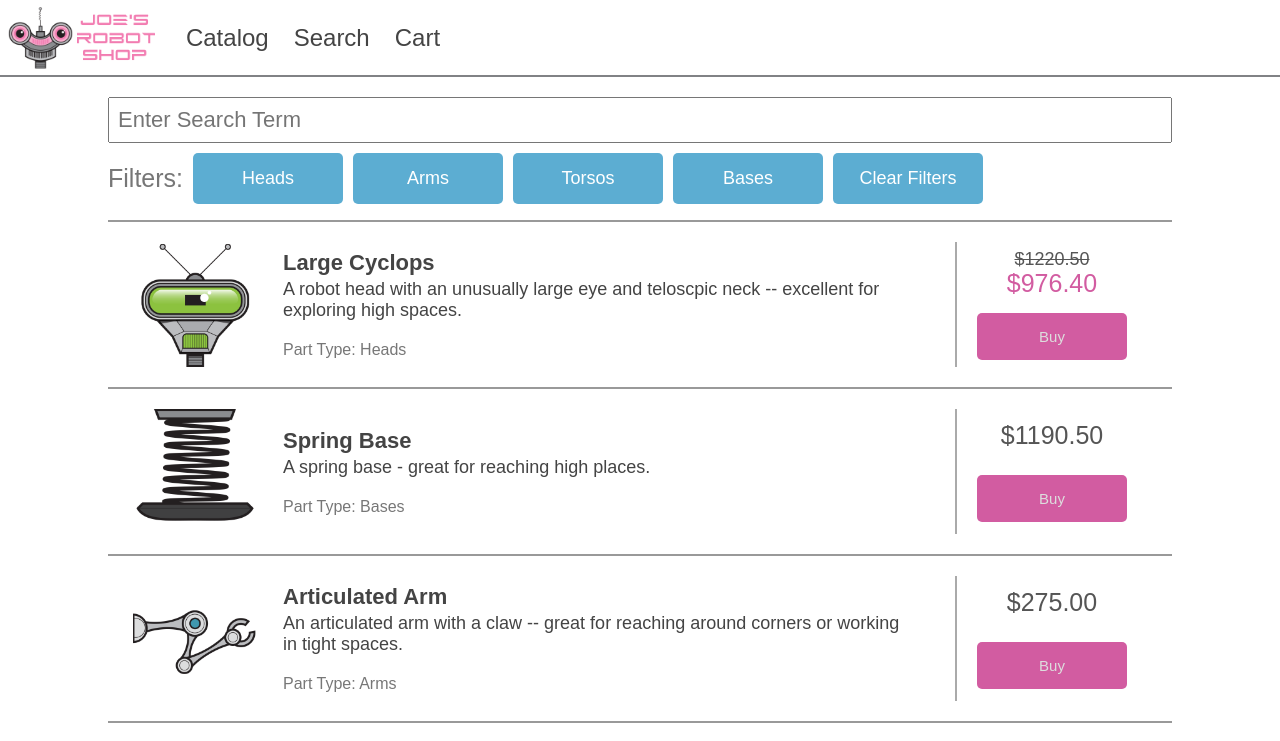
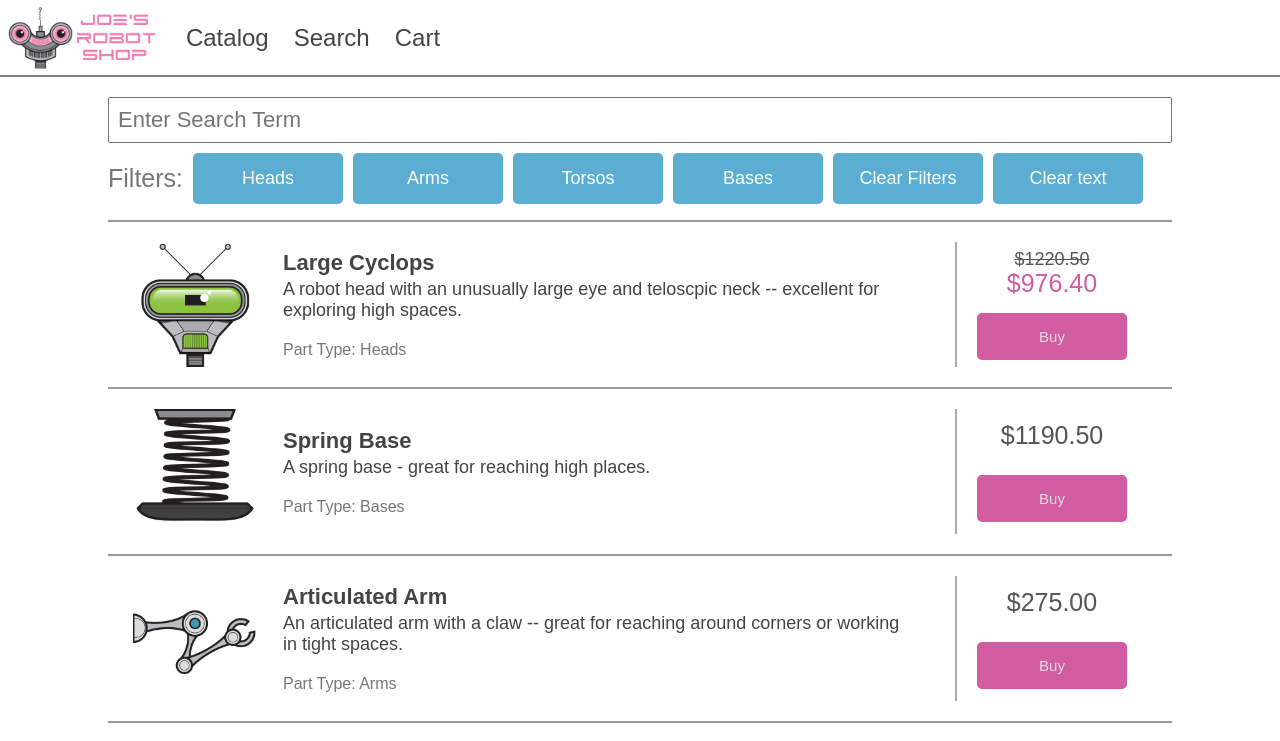
Before and after one commit to sudogem/vue3_pinia_bot, a Vue app: page /search in a window 1280 px wide. Shown: the top 741 px of the page. Built offline with nearby package versions, Linux system fonts and the light colour scheme.

Commit message:
Clear the search term

```diff
--- a/src/search/ProductSearch.vue
+++ b/src/search/ProductSearch.vue
@@ -1,7 +1,7 @@
 <template>
   <div class="container">
     <div>
-      <input placeholder="Enter Search Term" @input="searchTerm = $event.target.value" />
+      <input placeholder="Enter Search Term" v-model="term" @input="searchTerm = $event.target.value" />
     </div>
     <div class="filters">
       <div class="filters-text">Filters:</div>
@@ -10,6 +10,7 @@
       <div><button @click="filter('Torsos')" :class="getClass('Torsos')">Torsos</button></div>
       <div><button @click="filter('Bases')" :class="getClass('Bases')">Bases</button></div>
       <div><button @click="clearFilters()">Clear Filters</button></div>
+      <div><button @click="clearSearchbox()">Clear text</button></div>
     </div>
     <div>
       <ul class="products">
@@ -40,6 +41,7 @@ import { useCartStore } from '@/stores/cart'
 const cartStore = useCartStore()
 
 const searchTerm = ref('')
+const term = ref('')
 const { searchResults } = useSearch(searchTerm)
 
 const {
@@ -60,6 +62,11 @@ const {
 function filter(category) {
   const filtersObj = { category }
   applyFilters(filtersObj)
+}
+
+function clearSearchbox() {
+  term.value = ''
+  searchTerm.value = ''
 }
 
 function getClass(category) {
--- a/src/search/useSearch.js
+++ b/src/search/useSearch.js
@@ -13,6 +13,8 @@ export default function useSearch(searchTerm) {
         (product) => product.name.toLowerCase().includes(lowerTerm),
       )
     }
+    console.log('aa searchTerm:', searchTerm.value)
+
     return [...searchResults]
   })
 
```
